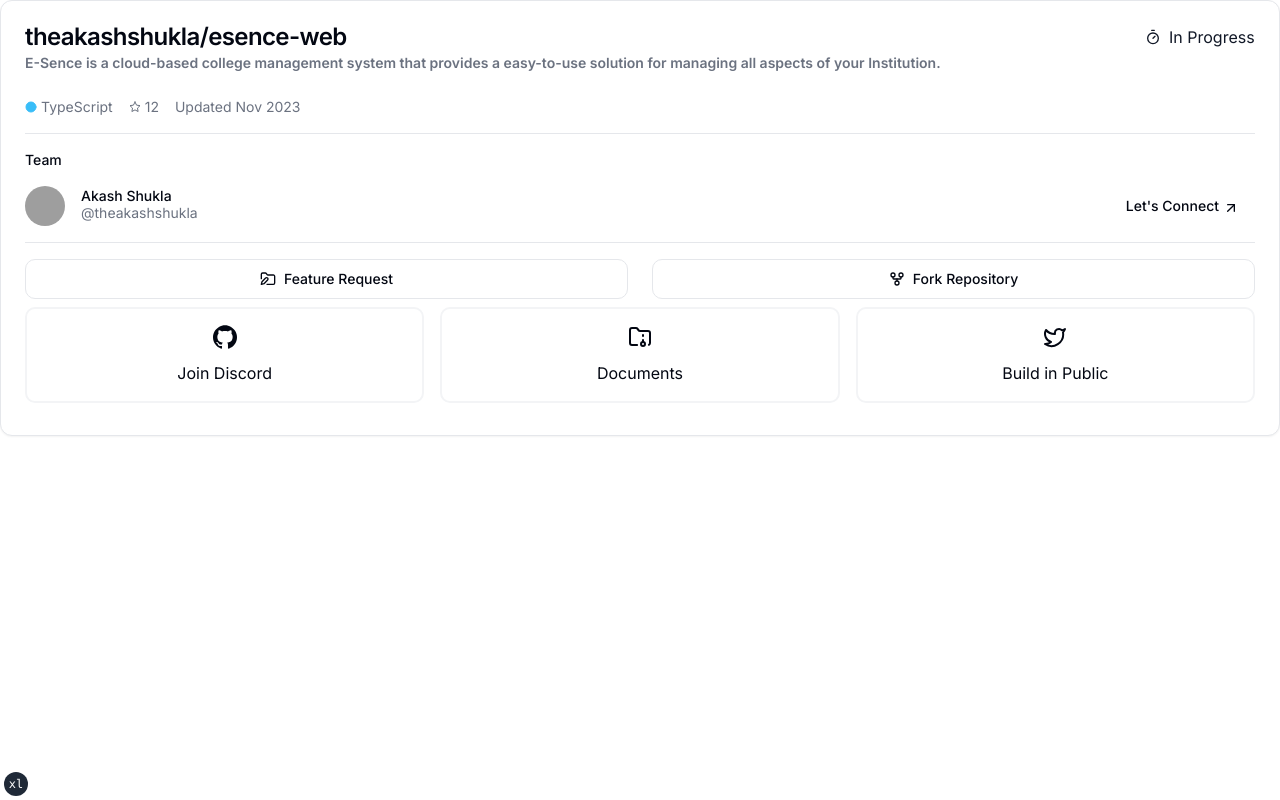
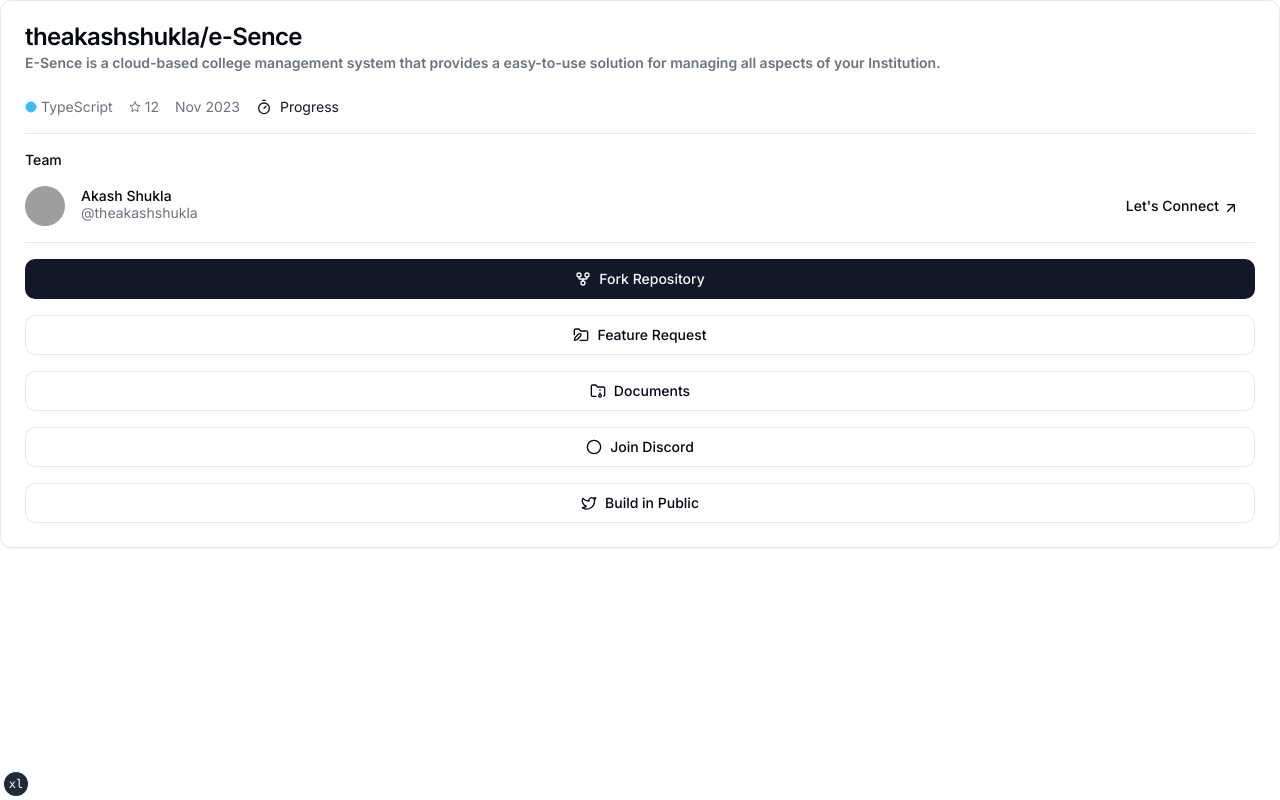
Before and after one commit to theakashshukla/eProject, a Next.js app: page /profile in a window 1280 px wide. Built offline with nearby package versions, Linux system fonts and the light colour scheme; grey boxes are pictures that could not be loaded.

Commit message:
UI Changes

```diff
--- a/app/profile/page.tsx
+++ b/app/profile/page.tsx
@@ -11,27 +11,19 @@ import { Separator } from "@/components/ui/separator";
 import { Button } from "@/components/ui/button";
 
 const ProfileCard = () => {
-  const handleButtonClick = (url: string) => {
-    window.location.href = url;
-  };
-
   return (
     <div>
-      <Card>
+      <Card >
         <CardHeader className="grid grid-cols-[1fr_110px] items-start gap-4 space-y-0">
           <div className="space-y-1">
             <CardTitle className="font-semibold">
-              theakashshukla/esence-web
+              theakashshukla/e-Sence
             </CardTitle>
+
             <CardDescription className="font-semibold">
               E-Sence is a cloud-based college management system that provides a
               easy-to-use solution for managing all aspects of your Institution.
             </CardDescription>
-          </div>
-
-          <div className="flex items-center space-x-1 rounded-md text-secondary-foreground">
-            <Icons.timer className="mr-2 h-4 w-4" />
-            In Progress
           </div>
         </CardHeader>
         <CardContent>
@@ -44,7 +36,12 @@ const ProfileCard = () => {
               <Icons.star className="mr-1 h-3 w-3" />
               12
             </div>
-            <div>Updated Nov 2023</div>
+
+            <div>Nov 2023</div>
+            <div className="flex items-center space-x-1 rounded-md text-secondary-foreground ">
+              <Icons.timer className="mr-2 h-4 w-4" />
+              Progress
+            </div>
           </div>
 
           <Separator className="my-4" />
@@ -80,7 +77,21 @@ const ProfileCard = () => {
           </div>
 
           <Separator className="my-4" />
-          <div className="flex flex-cols-2 gap-6 my-2">
+          {/* <div className="flex flex-cols-2 gap-6 my-2">
+            <a href="" className="w-full">
+              <Button className="w-full">
+                <Icons.fork className="mr-2 h-4 w-4" />
+                Fork Repository
+              </Button>
+            </a>
+          </div> */}
+          <div className="flex flex-wrap flex-row-5 gap-4 ">
+            <a href="" className="w-full">
+              <Button className="w-full">
+                <Icons.fork className="mr-2 h-4 w-4" />
+                Fork Repository
+              </Button>
+            </a>
             <a href="" className="w-full">
               <Button variant="outline" className="w-full">
                 <Icons.folderEdit className="mr-2 h-4 w-4" />
@@ -89,12 +100,25 @@ const ProfileCard = () => {
             </a>
             <a href="" className="w-full">
               <Button variant="outline" className="w-full">
-                <Icons.fork className="mr-2 h-4 w-4" />
-                Fork Repository
+                <Icons.archive className="mr-2 h-4 w-4" />
+                Documents
+              </Button>
+            </a>
+
+            <a href="" className="w-full">
+              <Button variant="outline" className="w-full">
+                <Icons.circle className="mr-2 h-4 w-4" />
+                Join Discord
+              </Button>
+            </a>
+            <a href="" className="w-full">
+              <Button variant="outline" className="w-full">
+                <Icons.twitter className="mr-2 h-4 w-4" />
+                Build in Public
               </Button>
             </a>
           </div>
-          <div className="grid grid-cols-3 gap-4 my-2">
+          {/* <div className="grid grid-cols-3 gap-4 my-2">
             <div>
               <a href="">
                 <div className="flex flex-col items-center justify-between rounded-md border-2 border-muted bg-popover p-4 hover:bg-accent hover:text-accent-foreground peer-data-[state=checked]:border-primary [&:has([data-state=checked])]:border-primary">
@@ -106,8 +130,8 @@ const ProfileCard = () => {
             <div>
               <a href="">
                 <div className="flex flex-col items-center justify-between rounded-md border-2 border-muted bg-popover p-4 hover:bg-accent hover:text-accent-foreground peer-data-[state=checked]:border-primary [&:has([data-state=checked])]:border-primary">
-                  <Icons.archive className="mb-3 h-6 w-6" />
-                  Documents
+                  <Icons.github className="mb-3 h-6 w-6" />
+                  Join Discord
                 </div>
               </a>
             </div>
@@ -119,7 +143,7 @@ const ProfileCard = () => {
                 </div>
               </a>
             </div>
-          </div>
+          </div> */}
         </CardContent>
       </Card>
     </div>
```
